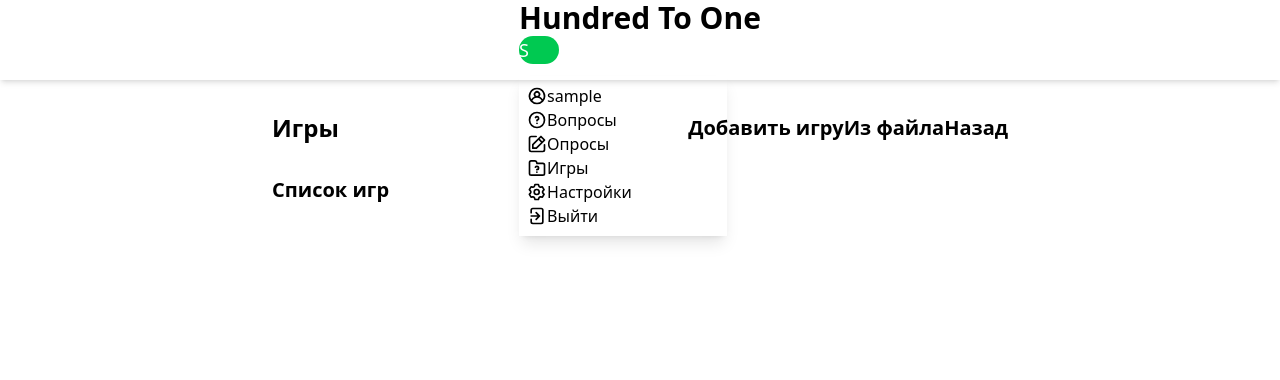
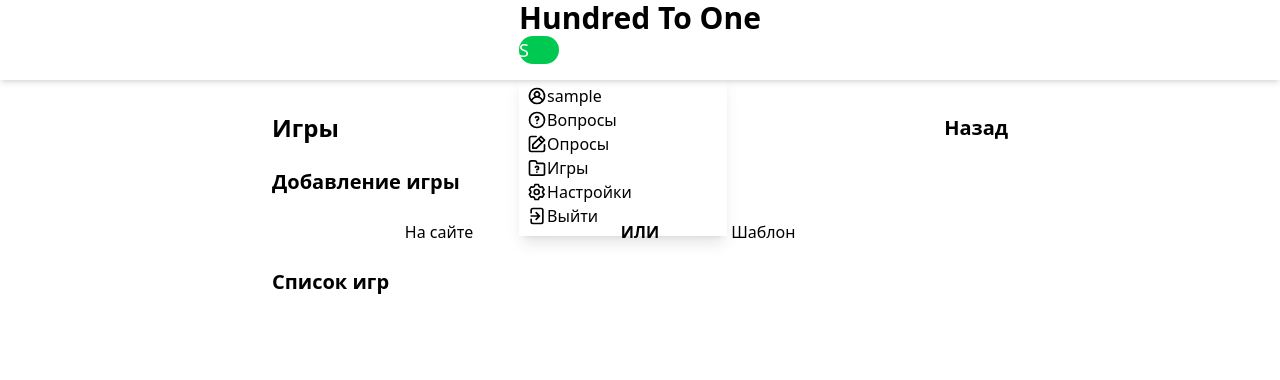
Before and after one commit to VND0/hundred-to-one, a Flask app: page /games in a window 1280 px wide. Shown: the top 380 px of the page. Run offline with Flask 3, Linux system fonts and the light colour scheme; the visitor is signed in with stand-in values (Sample User, id 1); data that the repository does not hold is empty; some libraries are stand-ins or nearby versions.

Commit message:
Fix some styles of games pages

```diff
--- a/templates/game_add_edit.html
+++ b/templates/game_add_edit.html
@@ -7,7 +7,7 @@
             <a class="link link-info font-bold text-xl" href="/games">Назад</a>
         </div>
 
-        <form id="addForm" class="bg-base-300 rounded-lg mt-4 p-6" method="post">
+        <form id="addForm" class="bg-base-300 rounded-lg shadow-lg mt-4 mx-auto p-6" method="post">
             <h1 class="text-2xl font-bold text-center text-wrap mb-4">{{ game.game or 'Новая игра' }}</h1>
 
             <label class="floating-label block w-full mb-6">
@@ -18,7 +18,7 @@
 
             <div class="divider divider-error text-lg font-semibold" id="listTitle">Вопросы для игры (0 / 7)</div>
 
-            <ul id="questionsList" class="space-y-4 mb-4">
+            <ul id="questionsList" class="space-y-4 mb-4 px-2">
                 {% for question in questions %}
                     {% if question.answers | length >= 6 %}
                         <li class="flex items-center gap-2 w-full bg-base-200 rounded-lg px-4 py-2">
--- a/templates/games.html
+++ b/templates/games.html
@@ -1,22 +1,27 @@
 {% extends 'base.html' %}
 
 {% block content %}
-    <main class="max-w-3xl space-y-6 mx-auto py-8 px-4">
+    <main class="max-w-3xl mx-auto py-8 px-4">
         <div class="flex justify-between items-center">
             <h1 class="font-bold text-2xl">Игры</h1>
-            <div class="flex">
-                <a class="link link-info font-bold text-xl" href="/games/game-add">Добавить игру</a>
-                <div class="divider divider-horizontal"></div>
-                <a href="/games/excel-import" class="link link-info font-bold text-xl">Из файла</a>
-                <div class="divider divider-horizontal"></div>
-                <a class="link link-info font-bold text-xl" href="/profile">Назад</a>
-
-            </div>
+            <a class="link link-info font-bold text-xl" href="/profile">Назад</a>
         </div>
 
-        <div class="divider text-xl font-semibold my-8">Список игр</div>
+        <div class="divider text-xl font-semibold my-6">Добавление игры</div>
 
-        <ul class="space-y-6 pb-8 px-2" id="gamesList">
+        <div class="flex justify-center items-center gap-x-18 max-[725px]:gap-x-16 max-[625px]:gap-x-8 px-2">
+            <a class="btn btn-soft btn-info flex-1 max-w-1/5 max-[625px]:max-w-1/4 max-[500px]:max-w-1/3" href="/games/game-add">
+                На сайте
+            </a>
+            <div class="divider divider-horizontal font-semibold">ИЛИ</div>
+            <a class="btn btn-soft btn-success flex-1 max-w-1/5 max-[625px]:max-w-1/4 max-[500px]:max-w-1/3" href="/games/excel-import">
+                Шаблон
+            </a>
+        </div>
+
+        <div class="divider text-xl font-semibold my-6">Список игр</div>
+
+        <ul class="space-y-6 px-2" id="gamesList">
             {% for game in games %}
                 <li class="flex flex-col gap-4 w-full bg-base-300 rounded-xl shadow-md py-4 px-6" data-id="{{ game.id }}">
                     <div class="flex gap-2 items-center">
@@ -64,12 +69,12 @@
                     </div>
 
                     <div class="flex justify-around">
-                        <a class="btn btn-soft btn-info flex-1 max-w-1/3 max-sm:max-w-2/5
+                        <a class="btn btn-soft btn-info flex-1 max-w-1/4 max-[625px]:max-w-1/3
                            {{ 'btn-disabled' if game.questions | length != 7 }}"
                            href="/games/game-play/{{ game.id }}">
                             Начать игру
                         </a>
-                        <a class="btn btn-soft btn-accent flex-1 max-w-1/3 max-sm:max-w-2/5"
+                        <a class="btn btn-soft btn-accent flex-1 max-w-1/4 max-[625px]:max-w-1/3"
                            href="/games/game-info/{{ game.id }}">
                             Для ведущего
                         </a>
```
